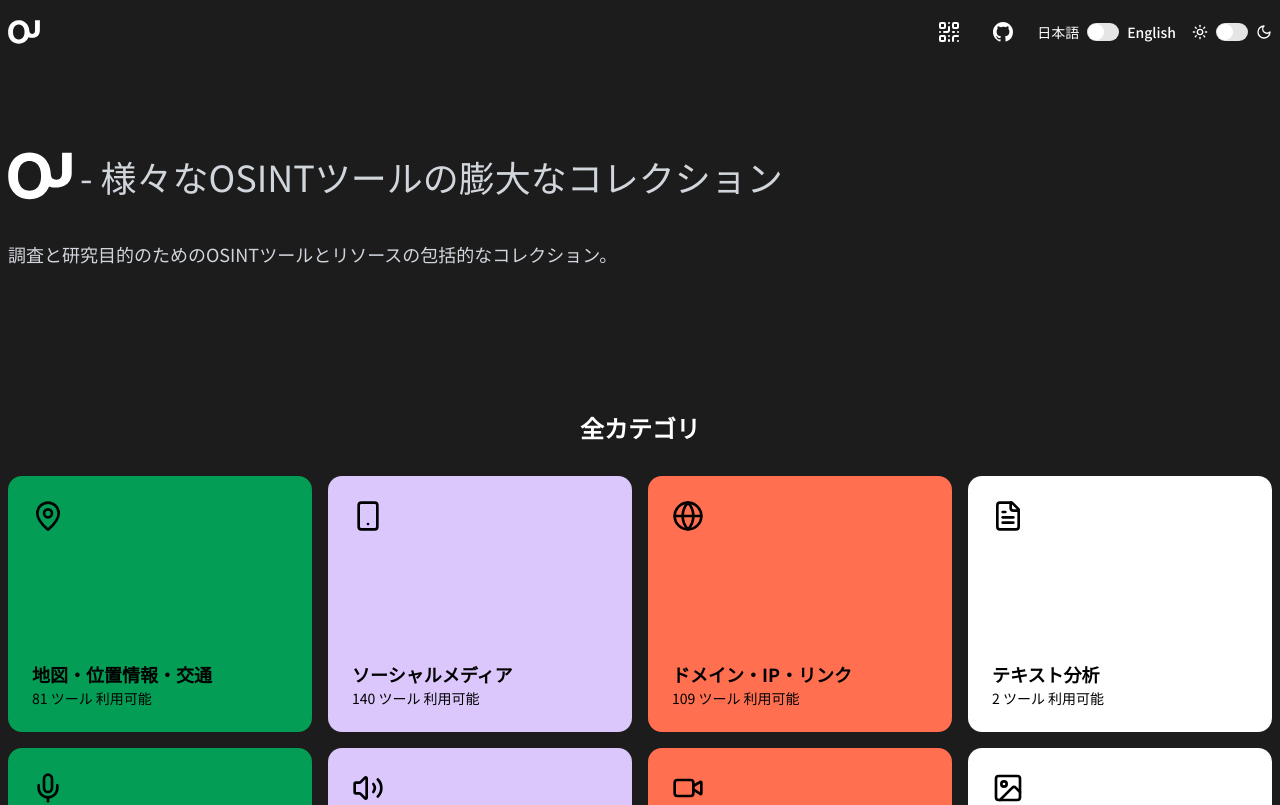
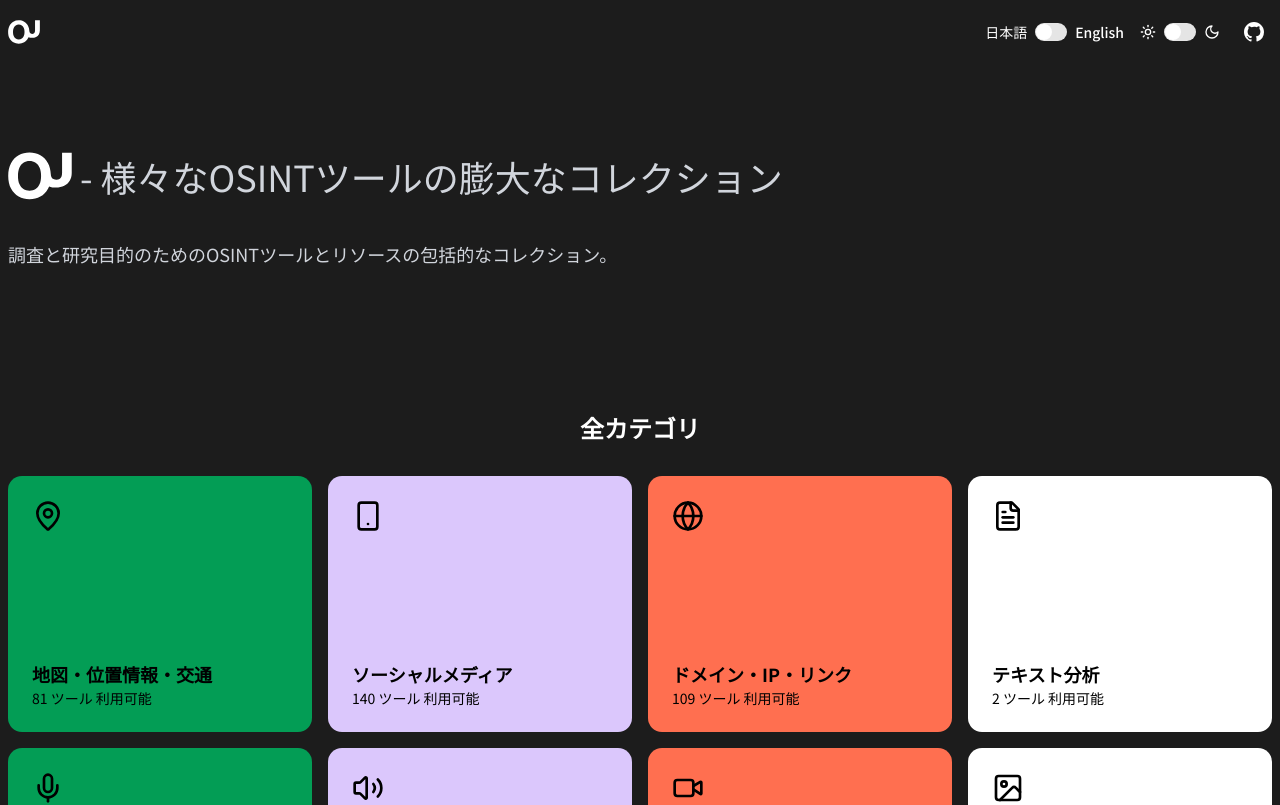
Before and after one commit to Coordinate-Cat/OSINT-JAPAN, a Next.js app: page / in a window 1280 px wide. Shown: the top 805 px of the page. Built offline with nearby package versions, Linux system fonts and the light colour scheme; what i18next-resources-to-backend would draw is missing.

Commit message:
feat: OJ.svgを追加し、ヘッダーとホームページでの画像パスを修正

```diff
--- a/src/_components/common/Header.tsx
+++ b/src/_components/common/Header.tsx
@@ -4,10 +4,7 @@ import { useState } from "react";
 import { useTranslation } from "react-i18next";
 import { DarkModeToggle } from "@/_components/pages/HomePage/DarkModeToggle";
 import LanguageSwitcher from "@/_components/pages/HomePage/LanguageSwitcher";
-import { QRCodeSVG } from "qrcode.react";
-import { ClientOnly } from "./ClientOnly";
 import { useI18nReady } from "@/hooks";
-import { QrCode } from "lucide-react";
 
 /**
  * メインヘッダーコンポーネント
@@ -27,7 +24,7 @@ export function Header() {
           <div className="flex items-center">
             <h1 className="text-xl font-bold">
               {/* {isI18nReady ? t("mainPage.title", "OJ") : "OJ"} */}
-              <img src="./icons/OJ.svg" alt="OJ" className="h-8 w-8" />
+              <img src="OJ.svg" alt="OJ" className="h-8 w-8" />
             </h1>
           </div>
 
@@ -64,49 +61,20 @@ export function Header() {
 
           {/* 右側のメニュー */}
           <div className="flex items-center space-x-4">
-            {" "}
-            {/* QRコードボタン */}
-            <div className="relative">
-              <button
-                onClick={() => setShowQR(!showQR)}
-                className="rounded-lg p-2 transition-colors hover:bg-gray-800"
-                title={
-                  isI18nReady
-                    ? t("mainPage.qrCodeTitle", "QRコード")
-                    : "QRコード"
-                }
-              >
-                <QrCode />
-              </button>
-
-              {showQR && (
-                <div className="absolute right-0 z-50 mt-2 rounded-lg bg-white p-4 shadow-lg">
-                  <ClientOnly
-                    fallback={
-                      <div className="h-32 w-32 animate-pulse bg-gray-200" />
-                    }
-                  >
-                    <QRCodeSVG
-                      value="https://www.osint-japan.jp/"
-                      title="QR Code for OSINT Japan"
-                      size={128}
-                    />
-                  </ClientOnly>
-                  <button
-                    onClick={() => setShowQR(false)}
-                    className="absolute top-1 right-1 text-gray-400 hover:text-gray-600"
-                  >
-                    ✕
-                  </button>
-                </div>
-              )}
+            {/* 言語切り替え */}
+            <div className="hidden sm:block">
+              <LanguageSwitcher />
+            </div>
+            {/* ダークモード切り替え */}
+            <div className="hidden sm:block">
+              <DarkModeToggle />
             </div>
             {/* GitHubリンク */}
             <a
               href="https://github.com/Coordinate-Cat/OSINT-JAPAN"
               target="_blank"
               rel="noopener noreferrer"
-              className="rounded-lg p-2 transition-colors hover:bg-gray-800"
+              className="rounded-lg p-2 transition-colors hover:bg-white hover:text-[#1c1c1c]"
               title="GitHub"
             >
               <svg className="h-5 w-5" fill="currentColor" viewBox="0 0 20 20">
@@ -117,14 +85,6 @@ export function Header() {
                 />
               </svg>
             </a>
-            {/* 言語切り替え */}
-            <div className="hidden sm:block">
-              <LanguageSwitcher />
-            </div>
-            {/* ダークモード切り替え */}
-            <div className="hidden sm:block">
-              <DarkModeToggle />
-            </div>
           </div>
         </div>
       </div>
--- a/src/app/page.tsx
+++ b/src/app/page.tsx
@@ -5,6 +5,9 @@ import { LoadingPlaceholder, Header, ClientOnly } from "../_components/common";
 import { useI18nReady } from "../hooks";
 import { OSINTCategoriesSection } from "@/_components/pages/HomePage";
 import { useTranslation } from "react-i18next";
+import { QRCodeSVG } from "qrcode.react";
+import Link from "next/link";
+import { ClipboardCopy } from "lucide-react";
 
 /**
  * ホームページコンポーネント
@@ -29,7 +32,7 @@ export default function Home() {
           <div className="mx-auto max-w-7xl">
             <div className="mb-8 flex flex-col justify-center text-center">
               <div className="flex items-center text-white sm:text-6xl">
-                <img src="./icons/OJ.svg" alt="OJ" className="h-16 w-16" />
+                <img src="OJ.svg" alt="OJ" className="h-16 w-16" />
                 <p className="ml-2 text-4xl text-gray-300">
                   {t(
                     "home.subtitle",
@@ -56,8 +59,8 @@ export default function Home() {
         </section>
 
         {/* フッター情報 */}
-        <footer className="border-t border-gray-800 py-12">
-          <div className="mx-auto max-w-7xl px-4 sm:px-6 lg:px-8">
+        <footer className="py-12">
+          <div className="mx-auto max-w-7xl">
             <div className="grid grid-cols-1 gap-8 text-center md:grid-cols-3 md:text-left">
               <div>
                 <h3 className="mb-4 text-lg font-semibold text-white">
@@ -89,6 +92,45 @@ export default function Home() {
                 </h3>
                 <p className="text-sm text-gray-400">tetrapasta02@gmail.com</p>
               </div>
+
+              {/* このサイトのurlとqr */}
+              <div className="">
+                <h3 className="mb-4 text-lg font-semibold text-white">
+                  このサイトのQRとURL
+                </h3>
+                <div className="flex flex-col space-y-2">
+                  <div className="mr-1 flex w-fit rounded bg-white p-1">
+                    <ClientOnly
+                      fallback={
+                        <div className="h-32 w-32 animate-pulse bg-gray-200" />
+                      }
+                    >
+                      <QRCodeSVG
+                        value="https://www.osint-japan.jp/"
+                        title="QR Code for OSINT Japan"
+                        size={128}
+                      />
+                    </ClientOnly>
+                  </div>
+                  <div className="flex items-start space-x-2">
+                    <p className="underline select-all">
+                      https://www.osint-japan.jp/
+                    </p>
+                    <div className="ml-1 flex items-center">
+                      <button
+                        className="rounded bg-white px-2 py-1 text-sm text-[#1c1c1c] hover:cursor-pointer hover:bg-[#1c1c1c] hover:text-white"
+                        onClick={() =>
+                          navigator.clipboard.writeText(
+                            "https://www.osint-japan.jp/",
+                          )
+                        }
+                      >
+                        <ClipboardCopy className="h-4 w-4" />
+                      </button>
+                    </div>
+                  </div>
+                </div>
+              </div>
             </div>
           </div>
         </footer>
```
Also changed, not shown: public/OJ.svg (renamed from public/icons/OJ.svg).
